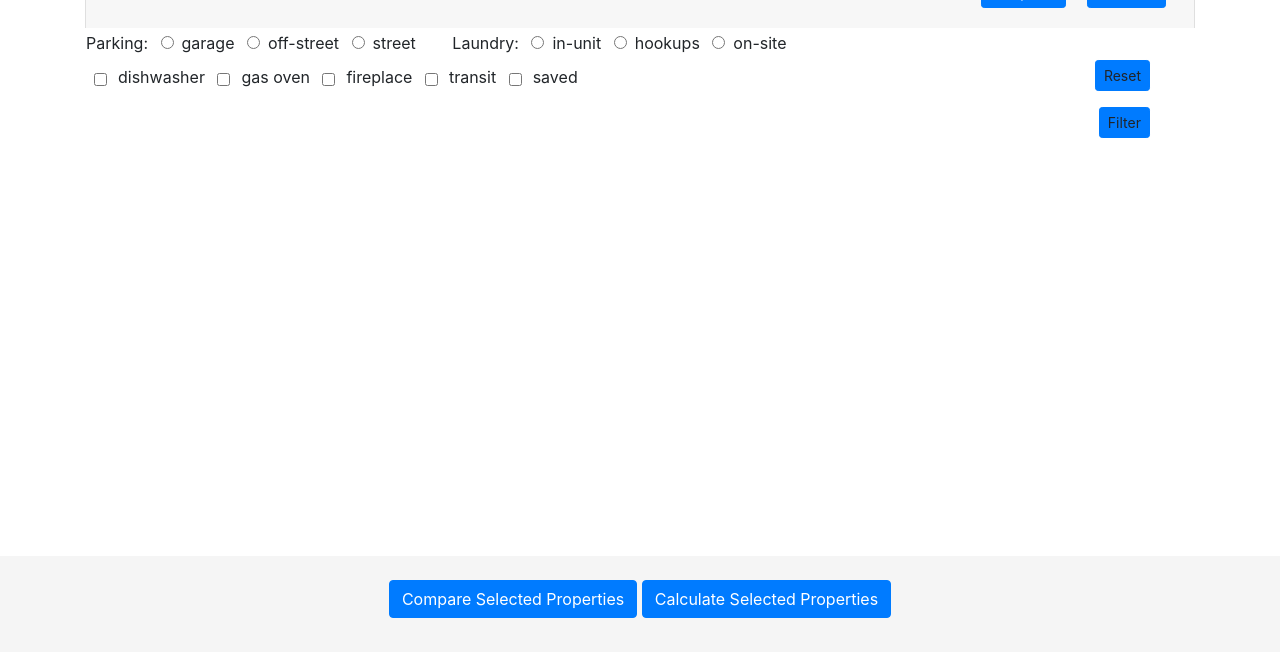
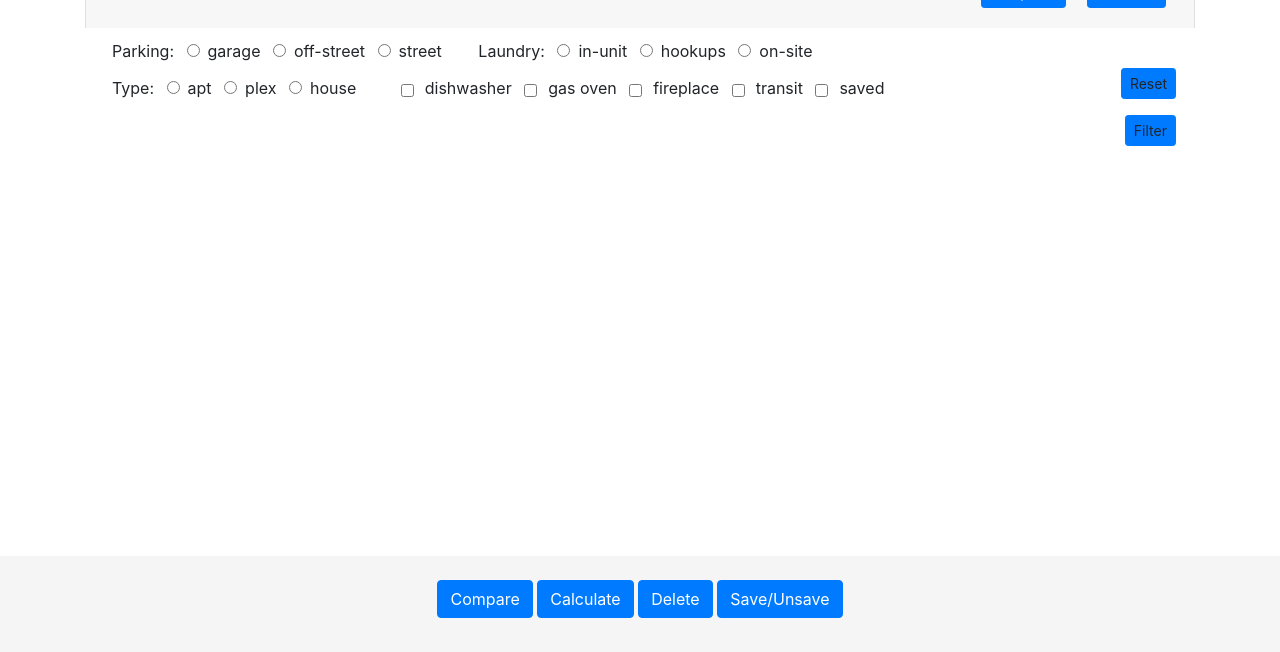
Before and after one commit to blackdotbug/rentalsearch, a Flask app: template templates/index.html in a window 1280 px wide. Shown: the part 148-800 px from the top of the page. Run offline with Flask 2, Linux system fonts and the light colour scheme; the template is opened without the code that fills it, so the values that code supplies are empty; some libraries are stand-ins or nearby versions.

Commit message:
cleaning up templates and functions

```diff
--- a/app.py
+++ b/app.py
@@ -56,6 +56,12 @@ def scrape():
                 rental['user_update'] = current['user_update']
             if current and rental['sqft'] == '' and type(current['sqft']) == int:
                 rental['sqft'] = current['sqft']
+            if current and 'adjrent' in current.keys():
+                rental['adjrent'] = current['adjrent']
+            if current and 'movein' in current.keys():
+                rental['movein'] = current['movein']
+            if current and 'save' in current.keys() and current['save']:
+                rental['save'] = current['save']
             rentals.replace_one({"address":address}, rental, upsert=True)
     for site, stat in scrape_stats.items():
         scrapes.replace_one({'site':site}, {'site': site, 'stat': stat, 'stamp': now}, upsert=True)
@@ -75,9 +81,21 @@ def scrape_one():
                 rental['user_update'] = current['user_update']
             if current and rental['sqft'] == '' and type(current['sqft']) == int:
                 rental['sqft'] = current['sqft']
+            if current and 'adjrent' in current.keys():
+                rental['adjrent'] = current['adjrent']
+            if current and 'movein' in current.keys():
+                rental['movein'] = current['movein']
+            if current and 'save' in current.keys() and current['save']:
+                rental['save'] = current['save']
             rentals.replace_one({"address":address}, rental, upsert=True)
     for site, stat in scrape_stats.items():
         scrapes.replace_one({'site':site}, {'site': site, 'stat': stat, 'stamp': now}, upsert=True)
+    return redirect("/", code=302)
+
+@app.route("/remove-scrape", methods=['GET', 'POST'])
+def remove_scrape():
+    link = request.args.get('url')
+    mongo.db.scrape_log.delete_one({'site':link})
     return redirect("/", code=302)
 
 @app.route("/calculate", methods=['GET', 'POST'])
@@ -85,7 +103,7 @@ def calculate():
     if not session.get("calculate") is None:
         rentals = session.get("calculate")
     else:
-        links = request.form.getlist("calculate[]")
+        links = request.form.getlist('update[]')
         numbers = scrape_numbers(links)
         rentals = list(mongo.db.rentals.find({'link': {'$in': links}}, {'_id': False}))
         for url,numbers_list in numbers.items():
@@ -137,7 +155,7 @@ def compare():
     if not session.get("compare") is None:
         rentals = session.get("compare")
     else:
-        links = request.form.getlist('compare[]')
+        links = request.form.getlist('update[]')
         details = scrape_details(links)
         rentals = list(mongo.db.rentals.find({'link': {'$in': links}}, {'_id': False}))
         for url,detail_list in details.items():
@@ -187,8 +205,8 @@ def scrape_details(rental_urls):
         soup = BeautifulSoup(html, "html.parser")
         details = []
         deleted = []
-        keywords = ['dishwasher', 'fireplace', 'garage', 'off-street parking', 'off street parking', 'shed', 'basement', 'storage', 'gas stove', 'gas oven', 'gas range', 'hookups', 'washer/dryer', 'W/D', 'laundry', 'transit', 'bus', 'trimet']
-        text = ["The page you are looking for can not be found","Sorry, the listing you are trying to access is no longer available.","We're sorry, but this listing is no longer on the market."]
+        keywords = ['dishwasher', 'fireplace', 'garage', 'off-street parking', 'off street parking', 'shed', 'basement', 'storage', 'gas stove', 'gas oven', 'gas range', 'hookups', 'washer/dryer', 'W/D', 'washer', 'dryer', 'laundry', 'transit', 'bus', 'trimet', 'apartment', 'duplex', 'triplex', 'multiplex','single-family', 'single family', 'house', 'unit']
+        text = ["page you are looking for can not be found","the listing you are trying to access is no longer available","this listing is no longer on the market"]
         for tag in soup.descendants:
             if tag.string and any(sorry in tag.string for sorry in text):
                 delete_listing(url)
@@ -215,7 +233,7 @@ def scrape_details(rental_urls):
 @app.route("/update", methods=['GET','POST'])
 def update_properties():
     updates = request.form
-    keys = ['parking', 'laundry', 'dishwasher', 'transit', 'gasoven', 'fireplace']
+    keys = ['parking', 'laundry', 'dishwasher', 'transit', 'gasoven', 'fireplace', 'type']
     user_updates = {}
     sqft = 0
     for value in updates:
@@ -240,33 +258,31 @@ def update_properties():
 @app.route("/clean")
 def clean():
     executable_path = {"executable_path": CHROMEDRIVER}
-    browser = Browser("chrome", **executable_path, headless=True)
+    browser = Browser("chrome", **executable_path, headless=False)
     rentals = list(mongo.db.rentals.find())
-    # listings = {}
+    deleted = 0
     for rental in rentals:
-        browser.visit(rental['link'])
-        text = ["The page you are looking for can not be found","Sorry, the listing you are trying to access is no longer available.","We're sorry, but this listing is no longer on the market."]
-        present = browser.is_text_present(text[0], wait_time=5)
-        if present == True:
+        if any(x in rental['address'].lower() for x in ['gresham','wilsonville','sherwood', 'beaverton', 'tigard', 'oswego', 'hillsboro', 'aloha', 'happy valley', 'forest grove'] ):
             delete_listing(rental['link'])
+            deleted += 1
         else:
-            present = browser.is_text_present(text[1], wait_time=5)
-            if present == True:
+            if 'adjrent' in rental.keys() and rental['adjrent'] == 0:
                 delete_listing(rental['link'])
+                deleted += 1
             else:
-                present = browser.is_text_present(text[2], wait_time=5)
-                if present == True:
+                if any(b in rental['beds'] for b in ['1 bed', '1 bd']):
                     delete_listing(rental['link'])
-        # else:
-        #     INVISIBLE_ELEMS = ('style', 'script', 'head', 'title')
-        #     RE_SPACES = re.compile(r'\s{3,}')
-        #     page = browser.html
-        #     soup = BeautifulSoup(page, "html.parser")
-        #     text = ' '.join([
-        #         s for s in soup.strings
-        #         if s.parent.name not in INVISIBLE_ELEMS
-        #     ])
-        #     listings[rental['link']] = RE_SPACES.sub('  ', text)
+                    deleted += 1
+                else:
+                    browser.visit(rental['link'])
+                    text = ["The page you are looking for can not be found","the listing you are trying to access is no longer available","this listing is no longer on the market"]
+                    for t in text:
+                        present = browser.is_text_present(t, wait_time=1)
+                        if present == True:
+                            delete_listing(rental['link'])
+                            deleted += 1
+                            break
+    print(f"{deleted} deleted")
     return redirect("/", code=302)
 
 @app.route("/saved", methods=['GET', 'POST'])
@@ -281,8 +297,30 @@ def saved_properties():
         if str(i+1) in saved:
             save = True
         mongo.db.rentals.update_one({'address':address}, {'$set' : {'adjrent': adjrents[i], 'movein': moveins[i], 'save': save}})
-    # return render_template('saved.html', saved=list(updates))
     return redirect("/", code=302)
+
+@app.route("/toggle", methods=['GET', 'POST'])
+def toggle_save():
+    links = request.form.getlist('update[]')
+    for url in links:
+        current = mongo.db.rentals.find_one({"link":url})
+        if 'save' in current.keys():
+            if current['save']:
+                saved = False
+            else:
+                saved = True
+        else:
+            saved = True
+        mongo.db.rentals.update_one({'link':url}, {'$set' : {'save': saved}})
+    return redirect("/", code=302)
+
+@app.route("/delete", methods=['GET', 'POST'])
+def delete_many():
+    links = request.form.getlist('update[]')
+    for url in links:
+        delete_listing(url)
+    return redirect("/", code=302)
+
 
 if __name__ == "__main__":
     app.run()
--- a/scrape_properties.py
+++ b/scrape_properties.py
@@ -90,6 +90,8 @@ def scrape_site(site, browser):
                 find_address = listing.find(site['address'][0], class_=site['address'][1])
                 if find_address:
                     address = find_address.get_text().replace('\t', '').replace('\n','')
+                    if any(x in address.lower() for x in ['gresham','wilsonville','sherwood', 'beaverton', 'tigard', 'oswego', 'hillsboro']):
+                        break
                     if address.find(", Portland, OR") > 0:
                         address = address[0:address.rfind(", Portland, OR")]
                     elif address.find("Portland, OR") > 0:
@@ -155,9 +157,9 @@ def scrape_site(site, browser):
                     if find_img:
                         img = find_img['src']
 
+            lat = 45.523064
+            lng = -122.676483
             coords = geocode(address)
-            lat = 0
-            lng = 0
             if coords:
                 lat = coords['lat']
                 lng = coords['lng']
--- a/static/rentals.css
+++ b/static/rentals.css
@@ -34,6 +34,7 @@ div#sidebar {
 }
 form#filter_form, form#update_form {
     width: 85vw;
+    margin: 1vh auto;
 }
 span.formGroup {
     margin: 0 2vh;
@@ -60,3 +61,9 @@ div#filter-btns {
     float: right;
     margin: 3vh 0;
 }
+div#properties {
+    margin: 5vh auto 20vh;
+}
+div#filterProp {
+    margin: 0;
+}
--- a/templates/calculate.html
+++ b/templates/calculate.html
@@ -34,7 +34,7 @@
             <th data-field="petdep">pet deposit</th>
             <th data-field="adjrent">adjusted rent</th>
             <th data-field="movein">total move-in</th>
-            <th data-field="save" data-checkbox="true"></th>
+            <th data-field="save" data-checkbox="true">save</th>
             </tr>
         </thead>
         <tbody>
--- a/templates/index.html
+++ b/templates/index.html
@@ -35,9 +35,10 @@
             <ul>
             {% for scrape in scrapes %}
               {% if scrape.stat is number %}
-              <li><a href={{scrape.site}}>{{scrape.site}}</a>: {{scrape.stat}} properties updated <a href="/scrape-one?url={{scrape.site}}" class="badge">Retry</a></li>
+              <li><a href={{scrape.site}}>{{scrape.site}}</a>: {{scrape.stat}} properties updated <a href="/scrape-one?url={{scrape.site}}" class="badge">Retry</a> | <a href="/remove-scrape?url={{scrape.site}}" class="badge">Remove</a></li>
               {% else %}
-              <li><a href={{scrape.site}}>{{scrape.site}}</a>: {{scrape.stat}} <a href="/scrape-one?url={{scrape.site}}" class="badge">Retry</a></li>
+              <li><a href={{scrape.site}}>{{scrape.site}}</a>: {{scrape.stat}} <a href="/scrape-one?url={{scrape.site}}" class="badge">Retry</a> | <a href="/remove-scrape?url={{scrape.site}}" class="badge">Remove</a>
+              </li>
               {% endif %}
             {% endfor %}
             </ul>
@@ -54,6 +55,9 @@
         <span class="formGroup">Laundry: <label class="form-radio-label"><input class="form-radio-input" type="radio" value="in-unit" name="laundry" id="in-unit">in-unit</label>
         <label class="form-radio-label"><input class="form-radio-input" type="radio" value="hookups" name="laundry" id="hookups">hookups</label>
         <label class="form-radio-label"><input class="form-radio-input" type="radio" value="on-site" name="laundry" id="on-site">on-site</label></span>
+        <span class="formGroup">Type: <label class="form-radio-label"><input class="form-radio-input" type="radio" value="apt" name="type" id="apt">apt</label>
+        <label class="form-radio-label"><input class="form-radio-input" type="radio" value="plex" name="type" id="plex">plex</label>
+        <label class="form-radio-label"><input class="form-radio-input" type="radio" value="house" name="type" id="house">house</label></span>
         <span class="formGroup"><input class="form-check-input" type="checkbox" value="dishwasher" name="dishwasher" id="dishwasher">
         <label class="form-check-label" for="dishwasher">dishwasher</label>
         <input class="form-check-input" type="checkbox" value="gasoven" name="gasoven" id="gasoven">
@@ -72,11 +76,11 @@
       </form>
     </div>
     <!-- Display Results -->
-    <div class="row container-fluid" id="properties" style="margin-top:80px;padding-bottom:80px">
+    <div class="row container-fluid" id="properties">
       <div class="card-columns">
-        <form id="comparecalculate" method="post">
+        <form id="update" method="post">
         {% for listing in rentals|sort(attribute='value') %}
-          <div class="card listing text-center {% if listing.user_update %}{% if listing.user_update.dishwasher %} {{listing.user_update.dishwasher}} {% endif %}{% if listing.user_update.gasoven %} {{listing.user_update.gasoven}} {% endif %}{% if listing.user_update.transit %} {{listing.user_update.transit}} {% endif %}{% if listing.user_update.fireplace %} {{listing.user_update.fireplace}} {% endif %}{% if listing.user_update.parking %} {{listing.user_update.parking}} {% endif %}{% if listing.user_update.laundry %} {{listing.user_update.laundry}} {% endif %}{% endif %}{% if listing.save == True %} bg-info saved {% endif %}
+          <div class="card listing text-center {% if listing.user_update %}{% if listing.user_update.dishwasher %} {{listing.user_update.dishwasher}} {% endif %}{% if listing.user_update.gasoven %} {{listing.user_update.gasoven}} {% endif %}{% if listing.user_update.transit %} {{listing.user_update.transit}} {% endif %}{% if listing.user_update.fireplace %} {{listing.user_update.fireplace}} {% endif %}{% if listing.user_update.parking %} {{listing.user_update.parking}} {% endif %}{% if listing.user_update.laundry %} {{listing.user_update.laundry}} {% endif %}{% if listing.user_update.type %} {{listing.user_update.type}} {% endif %}{% endif %}{% if listing.save == True %} bg-info saved {% endif %}
           ">
             <img class="card-img-bottom" src="{{listing.img}}" alt="Card image">
             <div class="card-body">
@@ -96,18 +100,18 @@
               <a href="{{listing.link}}" class="btn btn-primary">See Listing</a>
             </div>
             <div class="card-footer">
-              <input class="form-check-input" type="checkbox" value="{{listing.link}}" name="compare[]" id="compare{{loop.index}}">
-              <label class="form-check-label" for="compare{{loop.index}}">Compare</label> |
-              <input class="form-check-input" type="checkbox" value="{{listing.link}}" name="calculate[]" id="calculate{{loop.index}}">
-              <label class="form-check-label" for="calculate{{loop.index}}">Calculate</label>
+              <input class="form-check-input" type="checkbox" value="{{listing.link}}" name="update[]" id="update{{loop.index}}">
+              <label class="form-check-label" for="update{{loop.index}}">Select Property</label>
             </div>
           </div>
         {% endfor %}
       </div>
     </div>
     <footer class="footer">
-      <button type="submit" id="compare" class="btn btn-primary" form="comparecalculate" formaction="{{url_for('compare')}}">Compare Selected Properties</button>
-      <button type="submit" id="calculate" class="btn btn-primary" form="comparecalculate" formaction="{{url_for('calculate')}}">Calculate Selected Properties</button>
+      <button type="submit" id="compare" class="btn btn-primary" form="update" formaction="{{url_for('compare')}}">Compare</button>
+      <button type="submit" id="calculate" class="btn btn-primary" form="update" formaction="{{url_for('calculate')}}">Calculate</button>
+      <button type="submit" id="delete" class="btn btn-primary" form="update" formaction="{{url_for('delete_many')}}">Delete</button>
+      <button type="submit" id="toggle" class="btn btn-primary" form="update" formaction="{{url_for('toggle_save')}}">Save/Unsave</button>
     </footer>
     </form>
 
```
Also changed, not shown: searches.json (+43 -0 lines), searches2.json (+0 -43 lines), templates/compare.html (+8 -0 lines).
